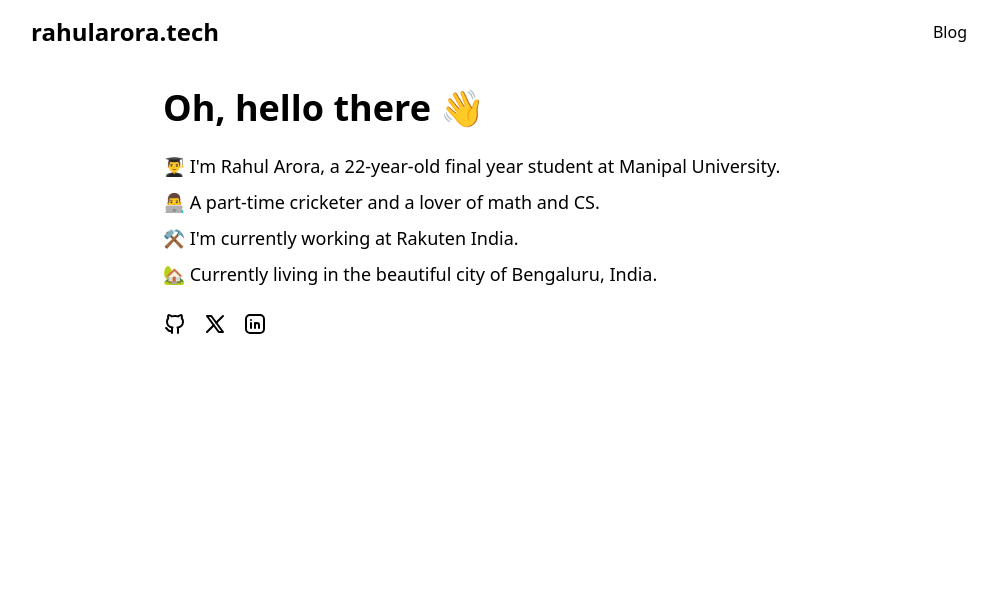
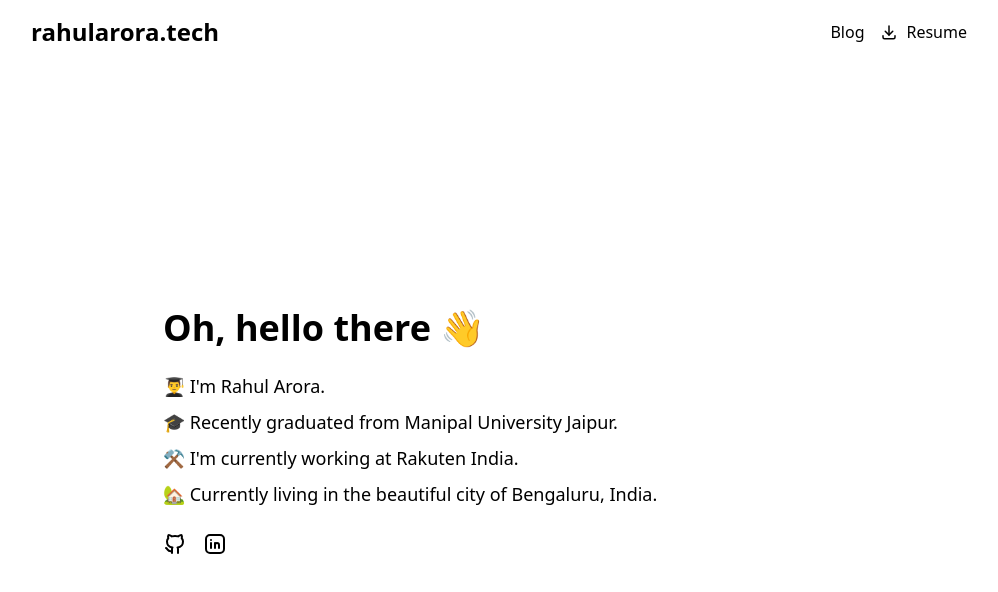
Before and after one commit to rahularora27/portfolio-v3, a React (Vite) app: page / in a window 1280 px wide. Shown: the top 592 px of the page, without its empty margins (141-1139 px from the left). Built offline with nearby package versions, Linux system fonts and the light colour scheme.

Commit message:
updated info and added resume

```diff
--- a/src/App.tsx
+++ b/src/App.tsx
@@ -6,13 +6,13 @@ import BlogPost from "./components/BlogPost";
 
 export default function App() {
   return (
-    <>
+    <div className="min-h-screen flex flex-col">
       <Navbar />
       <Routes>
         <Route path="/" element={<Home />} />
         <Route path="/blog" element={<Blog />} />
         <Route path="/blog/:slug" element={<BlogPost />} />
       </Routes>
-    </>
+    </div>
   );
 }
--- a/src/components/Home.tsx
+++ b/src/components/Home.tsx
@@ -1,14 +1,14 @@
-import { IconBrandGithub, IconBrandLinkedin, IconBrandX } from '@tabler/icons-react';
+import { IconBrandGithub, IconBrandLinkedin } from '@tabler/icons-react';
 
 const socialLinks = [
   {
     href: 'https://github.com/rahularora27',
     icon: <IconBrandGithub />,
   },
-  {
-    href: 'https://x.com/_rahul27',
-    icon: <IconBrandX />
-  },
+  // {
+  //   href: 'https://x.com/_rahul27',
+  //   icon: <IconBrandX />
+  // },
   {
     href: 'https://www.linkedin.com/in/rahularora2715/',
     icon: <IconBrandLinkedin />,
@@ -22,10 +22,10 @@ export default function Home() {
         <h1 className="text-4xl font-bold gap-2">Oh, hello there 👋</h1>
         <div className="space-y-2 text-lg">
           <p>
-            👨‍🎓 I&apos;m Rahul Arora, a 22-year-old final year student at Manipal
-            University.
+            👨‍🎓 I&apos;m Rahul Arora.
           </p>
-          <p>👨‍💻 A part-time cricketer and a lover of math and CS.</p>
+          {/* <p>👨‍💻 A part-time cricketer and a lover of math and CS.</p> */}
+          <p>🎓 Recently graduated from Manipal University Jaipur.</p>
           <p>⚒️ I&apos;m currently working at Rakuten India.</p>
           <p>🏡 Currently living in the beautiful city of Bengaluru, India.</p>
         </div>
--- a/src/components/Navbar.tsx
+++ b/src/components/Navbar.tsx
@@ -1,5 +1,6 @@
 
 import { Link } from "react-router-dom";
+import { IconDownload } from '@tabler/icons-react';
 
 const Navbar = () => {
   return (
@@ -8,7 +9,17 @@ const Navbar = () => {
         <div className="text-2xl font-bold">
           <Link to="/">rahularora.tech</Link>
         </div>
+        <div className="flex gap-4 items-center">
           <Link to="/blog" className="hover:text-blue-600 transition-colors">Blog</Link>
+          <a
+            href="/resume.pdf"
+            download
+            className="flex items-center gap-2 hover:text-blue-600 transition-colors"
+          >
+            <IconDownload size={18} />
+            Resume
+          </a>
+        </div>
       </div>
     </nav>
   );
```
Also changed, not shown: 1 other file (tests, documents, lock files or other folders).
